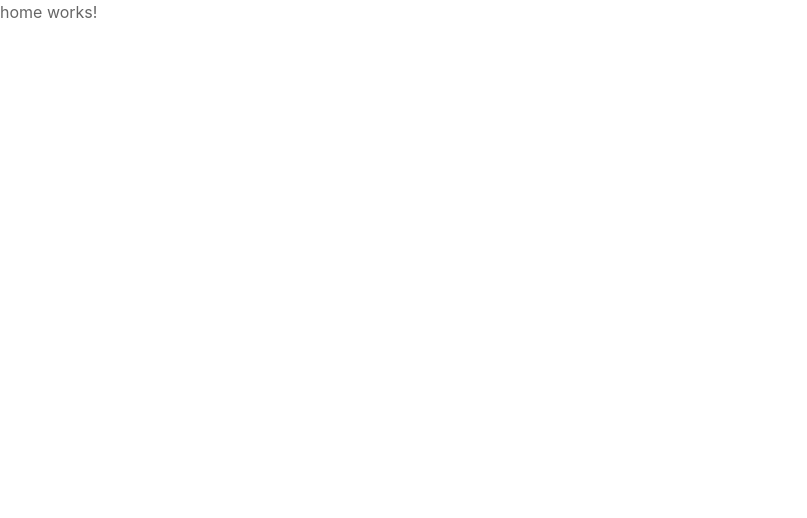
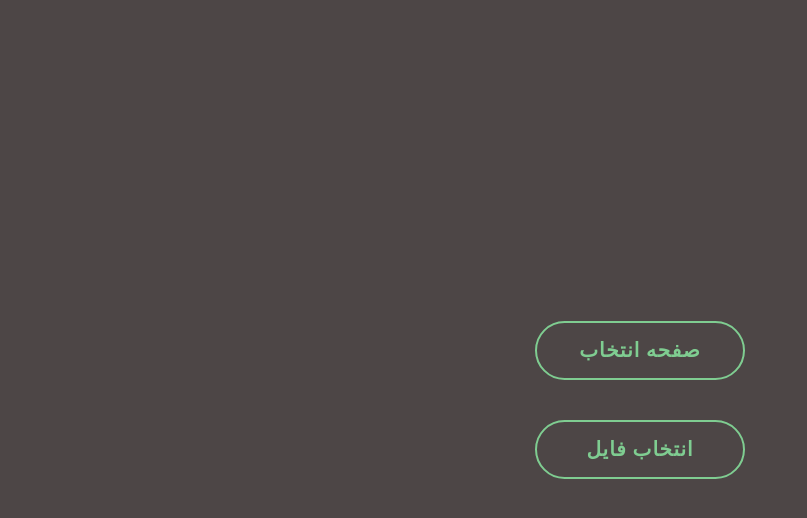
Before and after one commit to Ashkan4472/unit-selection, an Angular app: page / in a window 1280 px wide. Shown: the top 518 px of the page, without its empty margins (0-807 px from the left). Built offline with nearby package versions, Linux system fonts and the light colour scheme.

Commit message:
added main two button

```diff
--- a/src/app/home/home.component.html
+++ b/src/app/home/home.component.html
@@ -1 +1,9 @@
-<p>home works!</p>
+<div class="uk-position-center">
+  <div>
+    <button class="uk-button uk-button-large btn">صفحه انتخاب</button>
+  </div>
+  <div class="uk-margin-medium"></div>
+  <div>
+    <button class="uk-button uk-button-large btn">انتخاب فایل</button>
+  </div>
+</div>
--- a/src/app/home/home.component.scss
+++ b/src/app/home/home.component.scss
@@ -0,0 +1,22 @@
+@import '../../scss/variable.scss';
+
+.btn {
+  width: 210px;
+  outline: none;
+  border-radius: 40px;
+  background: transparent;
+  border: 2px solid $primary;
+  color: $primary;
+  letter-spacing: 1px;
+  text-shadow: 0;
+  font: {
+    // size: 12px;
+    weight: bold;
+  }
+  cursor: pointer;
+  transition: all 0.25s ease;
+  &:hover {
+    color: $primary-background;
+    background: $primary;
+  }
+}
--- /dev/null
+++ b/src/scss/variable.scss
@@ -0,0 +1,13 @@
+$gray: #e5e5e5 !default;
+$primary: #7fcd91;
+$primary-background: #4d4646;
+$secondary: #f5eaea;
+$secondary-background: #5b5656;
+$white: #ffffff;
+$black: #000000;
+$black-light: #2a2c2b;
+$gray-dark: #374140;
+
+// Uikit customization;
+$global-primary-background: $primary-background;
+$global-secondary-background: $secondary;
--- a/src/styles.scss
+++ b/src/styles.scss
@@ -1 +1,9 @@
 /* You can add global styles to this file, and also import other style files */
+@import "./scss/variable.scss";
+
+html,
+body {
+  width: 100%;
+  height: 100%;
+  background-color: $primary-background;
+}
```
